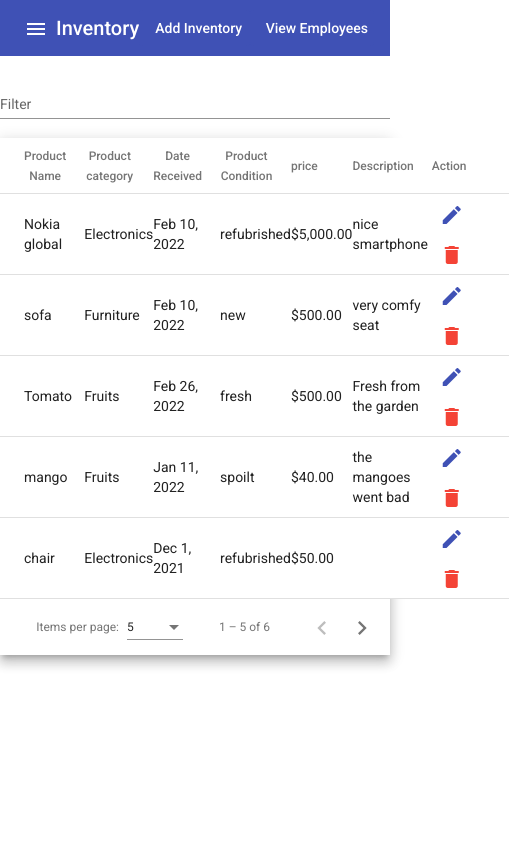
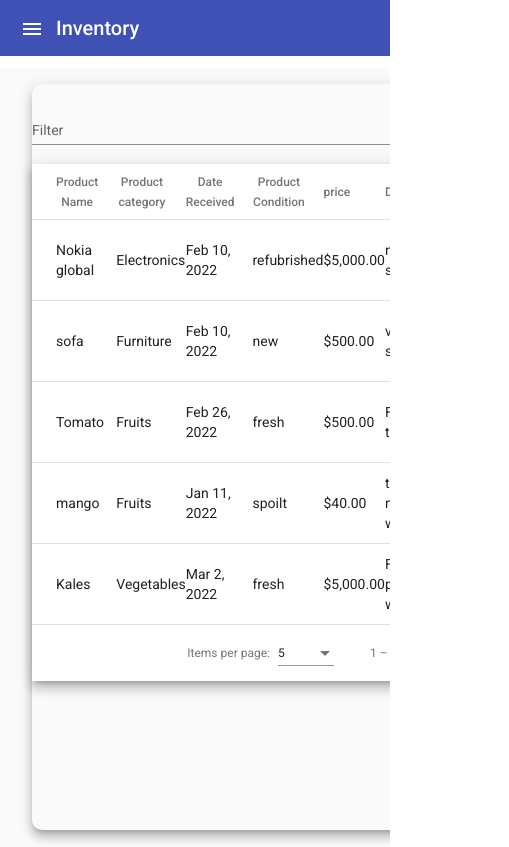
Before and after one commit to Weshy984/angular-login-and-registration, an Angular app: page /inventory in a window 390 px wide. Shown: the whole page, 509 px wide, since content can reach past the window. Built offline with nearby package versions, Linux system fonts and the light colour scheme; data requests are answered from the project's data file.

Commit message:
Add responsive side nav

```diff
--- a/db.json
+++ b/db.json
@@ -42,6 +42,20 @@
       "email": "lin@co",
       "password": "123456",
       "id": 6
+    },
+    {
+      "Fname": "admin",
+      "Contact": 1223,
+      "email": "admin",
+      "password": "123456",
+      "id": 7
+    },
+    {
+      "Fname": "",
+      "Contact": "",
+      "email": "",
+      "password": "",
+      "id": 8
     }
   ],
   "inventory": [
@@ -82,22 +96,13 @@
       "id": 7
     },
     {
-      "prodName": "chair",
-      "prodcategory": "Electronics",
-      "date": "2021-12-01T05:00:00.000Z",
-      "prodstate": "refubrished",
-      "price": "50",
-      "description": "",
-      "id": 9
-    },
-    {
-      "prodName": "cabbage",
+      "prodName": "Kales",
       "prodcategory": "Vegetables",
-      "date": "2022-03-25T04:00:00.000Z",
+      "date": "2022-03-02T05:00:00.000Z",
       "prodstate": "fresh",
-      "price": "5",
-      "description": "",
-      "id": 10
+      "price": "5000",
+      "description": "Fresh produce for wolesal",
+      "id": 8
     }
   ],
   "employees": [
--- a/src/app/app.module.ts
+++ b/src/app/app.module.ts
@@ -24,6 +24,8 @@ import {MatRadioModule} from '@angular/material/radio';
 import {MatTableModule} from '@angular/material/table';
 import {MatPaginatorModule} from '@angular/material/paginator';
 import {MatSortModule} from '@angular/material/sort';
+import {MatSidenavModule} from '@angular/material/sidenav';
+import {MatDividerModule} from '@angular/material/divider'
 @NgModule({
   declarations: [
     AppComponent,
@@ -54,6 +56,8 @@ import {MatSortModule} from '@angular/material/sort';
     MatTableModule,
     MatPaginatorModule,
     MatSortModule,
+    MatSidenavModule,
+    MatDividerModule
 
   ],
   providers: [
--- a/src/app/employee-dash/employee-dash.component.css
+++ b/src/app/employee-dash/employee-dash.component.css
@@ -15,3 +15,46 @@ table {
   margin: 0 auto;
 
 }
+mat-sidenav {
+  margin: 16px;
+  width: 200px;
+  border-right: none;
+  background:#0F5298;
+  color: white;
+  border-radius: 10px;
+  padding: 16px;
+  text-align: center;
+}
+
+.content {
+  height: calc(100vh - 98px);
+  width: 100%;
+  border-radius: 10px;
+  margin: 16px;
+  margin-left: 32px;
+  justify-content: space-evenly;
+  align-items: flex-start;
+  display: flex;
+  font-size: 3rem;
+  color: lightgray;
+}
+
+mat-sidenav-container {
+  height: calc(100vh - 65px);
+}
+.menu-button {
+  width: 100%;
+  display: flex;
+  align-items: center;
+  justify-content: flex-start;
+  font-size: 1rem;
+}
+mat-icon {
+  margin-right: 8px;
+}
+.avatar {
+  margin-top: 16px;
+  width: 100px;
+  height: 100px;
+  border-radius: 50%;
+}
--- a/src/app/employee-dash/employee-dash.component.html
+++ b/src/app/employee-dash/employee-dash.component.html
@@ -1,15 +1,29 @@
 <p>
     <mat-toolbar color="primary">
-      <button mat-icon-button class="example-icon" aria-label="Example icon-button with menu icon" routerLink="/login">
+      <button mat-icon-button class="example-icon"(click)="snav.toggle()">
         <mat-icon>menu</mat-icon>
       </button>
       <span>EmployeeRecords</span>
       <span class="example-spacer"></span>
-      <button mat-flat-button color="primary" (click)="openDialog()">Add Employee</button>
-      <button mat-flat-button color="primary" routerLink="/inventory">View Inventory</button>
+
     </mat-toolbar>
   </p>
 
+  <mat-sidenav-container>
+    <mat-sidenav #snav [mode]="mobileQuery.matches ? 'over' : 'side'"
+    [fixedInViewport]="mobileQuery.matches" fixedTopGap="56">
+    <img class="avatar mat-elevation-z8" src="https://logodix.com/logo/2111808.jpg" />
+    <h4 class="name">Company Tracker</h4>
+    <p class="designation">Track your Inventory</p>
+
+<mat-divider></mat-divider>
+    <button mat-button class="menu-button" (click)="openDialog()"><mat-icon>edit</mat-icon>Add Employeee</button>
+    <button mat-button class="menu-button" routerLink="/inventory"><mat-icon>info</mat-icon>View Inventory</button>
+    <mat-divider></mat-divider>
+    <button mat-button class="menu-button" routerLink="/login"><mat-icon>home</mat-icon>Log out</button>
+  </mat-sidenav>
+    <mat-sidenav-content>
+        <div class="content mat-elevation-z8">
           <div class="container">
             <div style="margin-top: 10px;">
               <mat-form-field appearance="standard">
@@ -76,4 +90,8 @@
               </div>
 
             </div>
+
           </div>
+        </div>
+    </mat-sidenav-content>
+</mat-sidenav-container>
--- a/src/app/employee-dash/employee-dash.component.ts
+++ b/src/app/employee-dash/employee-dash.component.ts
@@ -1,10 +1,11 @@
-import { Component, OnInit, ViewChild } from '@angular/core';
+import { Component, OnInit, ViewChild,OnDestroy,ChangeDetectorRef } from '@angular/core';
 import {MatDialog, MAT_DIALOG_DATA} from '@angular/material/dialog';
 import { DialogComponent } from '../dialog/dialog.component';
 import { ApiService } from '../services/api.service';
 import {MatPaginator} from '@angular/material/paginator';
 import {MatSort} from '@angular/material/sort';
 import {MatTableDataSource} from '@angular/material/table';
+import { MediaMatcher } from '@angular/cdk/layout';
 
 @Component({
   selector: 'app-employee-dash',
@@ -19,10 +20,23 @@ export class EmployeeDashComponent implements OnInit {
   @ViewChild(MatPaginator) paginator!: MatPaginator;
   @ViewChild(MatSort) sort!: MatSort;
 
-  constructor(private dialog : MatDialog, private api:ApiService, ) { }
+  mobileQuery: MediaQueryList;
+
+
+  private _mobileQueryListener: () => void;
+
+  constructor(private dialog : MatDialog, private api:ApiService,changeDetectorRef: ChangeDetectorRef, media: MediaMatcher ) {
+    this.mobileQuery = media.matchMedia('(max-width: 600px)');
+    this._mobileQueryListener = () => changeDetectorRef.detectChanges();
+    this.mobileQuery.addListener(this._mobileQueryListener);
+  }
 
   ngOnInit(): void {
     this.viewEmployees();
+  }
+
+  ngOnDestroy(): void {
+    this.mobileQuery.removeListener(this._mobileQueryListener);
   }
 
   openDialog() {
--- a/src/app/inventory/inventory.component.css
+++ b/src/app/inventory/inventory.component.css
@@ -15,3 +15,46 @@ table {
   margin: 0 auto;
 
 }
+mat-sidenav {
+  margin: 16px;
+  width: 200px;
+  border-right: none;
+  background:#0F5298;
+  color: white;
+  border-radius: 10px;
+  padding: 16px;
+  text-align: center;
+}
+
+.content {
+  height: calc(100vh - 98px);
+  width: 100%;
+  border-radius: 10px;
+  margin: 16px;
+  margin-left: 32px;
+  justify-content: space-evenly;
+  align-items: flex-start;
+  display: flex;
+  font-size: 3rem;
+  color: lightgray;
+}
+
+mat-sidenav-container {
+  height: calc(100vh - 65px);
+}
+.menu-button {
+  width: 100%;
+  display: flex;
+  align-items: center;
+  justify-content: flex-start;
+  font-size: 1rem;
+}
+mat-icon {
+  margin-right: 8px;
+}
+.avatar {
+  margin-top: 16px;
+  width: 100px;
+  height: 100px;
+  border-radius: 50%;
+}
--- a/src/app/inventory/inventory.component.html
+++ b/src/app/inventory/inventory.component.html
@@ -1,14 +1,27 @@
 <p>
     <mat-toolbar color="primary">
-        <button mat-icon-button class="example-icon" aria-label="Example icon-button with menu icon" routerLink="/login">
+        <button mat-icon-button class="example-icon" (click)="snav.toggle()">
           <mat-icon>menu</mat-icon>
         </button>
         <span>Inventory</span>
         <span class="example-spacer"></span>
-        <button mat-flat-button color="primary" (click)="openinventoryDialog()">Add Inventory</button>
-        <button mat-flat-button color="primary" routerLink="/employeeDash">View Employees</button>
     </mat-toolbar>
 </p>
+<mat-sidenav-container>
+  <mat-sidenav #snav [mode]="mobileQuery.matches ? 'over' : 'side'"
+  [fixedInViewport]="mobileQuery.matches" fixedTopGap="56">
+  <img class="avatar mat-elevation-z8" src="https://logodix.com/logo/2111808.jpg" />
+  <h4 class="name">Company Tracker</h4>
+  <p class="designation">Track your Inventory</p>
+
+<mat-divider></mat-divider>
+  <button mat-button class="menu-button" (click)="openinventoryDialog()"><mat-icon>edit</mat-icon>Add Item</button>
+  <button mat-button class="menu-button" routerLink="/employeeDash"><mat-icon>info</mat-icon>View Employees</button>
+  <mat-divider></mat-divider>
+  <button mat-button class="menu-button" routerLink="/login"><mat-icon>home</mat-icon>Log out</button>
+</mat-sidenav>
+  <mat-sidenav-content>
+      <div class="content mat-elevation-z8">
         <div class="container">
           <div style="margin-top: 10px;">
           <mat-form-field appearance="standard">
@@ -81,3 +94,6 @@
           </div>
           </div>
           </div>
+      </div>
+  </mat-sidenav-content>
+</mat-sidenav-container>
--- a/src/app/inventory/inventory.component.ts
+++ b/src/app/inventory/inventory.component.ts
@@ -1,10 +1,11 @@
-import { Component, OnInit, ViewChild } from '@angular/core';
+import { Component, OnInit, ViewChild,ChangeDetectorRef } from '@angular/core';
 import {MatDialog, MAT_DIALOG_DATA} from '@angular/material/dialog';
 import { InventorydialogComponent } from '../inventorydialog/inventorydialog.component';
 import { ApiService } from '../services/api.service';
 import {MatPaginator} from '@angular/material/paginator';
 import {MatSort} from '@angular/material/sort';
 import {MatTableDataSource} from '@angular/material/table';
+import { MediaMatcher } from '@angular/cdk/layout';
 @Component({
   selector: 'app-inventory',
   templateUrl: './inventory.component.html',
@@ -18,11 +19,25 @@ export class InventoryComponent implements OnInit {
   @ViewChild(MatPaginator) paginator!: MatPaginator;
   @ViewChild(MatSort) sort!: MatSort;
 
-  constructor(private dialog: MatDialog, private api:ApiService) { }
+
+  mobileQuery: MediaQueryList;
+
+
+  private _mobileQueryListener: () => void;
+
+  constructor(private dialog: MatDialog, private api:ApiService,changeDetectorRef: ChangeDetectorRef, media: MediaMatcher ) {
+    this.mobileQuery = media.matchMedia('(max-width: 600px)');
+    this._mobileQueryListener = () => changeDetectorRef.detectChanges();
+    this.mobileQuery.addListener(this._mobileQueryListener);
+   }
 
   ngOnInit(): void {
     this.viewItems();
 
+  }
+
+  ngOnDestroy(): void {
+    this.mobileQuery.removeListener(this._mobileQueryListener);
   }
 
 
--- a/src/app/login/login.component.html
+++ b/src/app/login/login.component.html
@@ -8,7 +8,7 @@
      <form [formGroup]="logForm" (ngSubmit)="login()">
         <div class="capture-details">
           <mat-form-field appearance="outline">
-            <mat-label>Employee email</mat-label>
+            <mat-label>email</mat-label>
             <input matInput placeholder="pat@example.com" formControlName="email">
             <mat-error *ngIf="email.invalid">{{getErrorMessage()}}</mat-error>
           </mat-form-field>
--- a/src/app/registration/registration.component.ts
+++ b/src/app/registration/registration.component.ts
@@ -2,6 +2,7 @@ import { HttpClient } from '@angular/common/http';
 import { Component, OnInit } from '@angular/core';
 import { FormGroup, FormControl, FormBuilder, Validators } from '@angular/forms';
 import { Router } from '@angular/router';
+import { empty } from 'rxjs';
 
 @Component({
   selector: 'app-registration',
@@ -32,6 +33,7 @@ export class RegistrationComponent implements OnInit {
   }
 
   registerUser() {
+    if (this.registration.value!=null)
     this.http.post<any>("http://localhost:3000/registerusers",this.registration.value)
     .subscribe(res=>{
       alert("User added succesfully");
```
Lines whose indentation alone changed are shown as unchanged.
